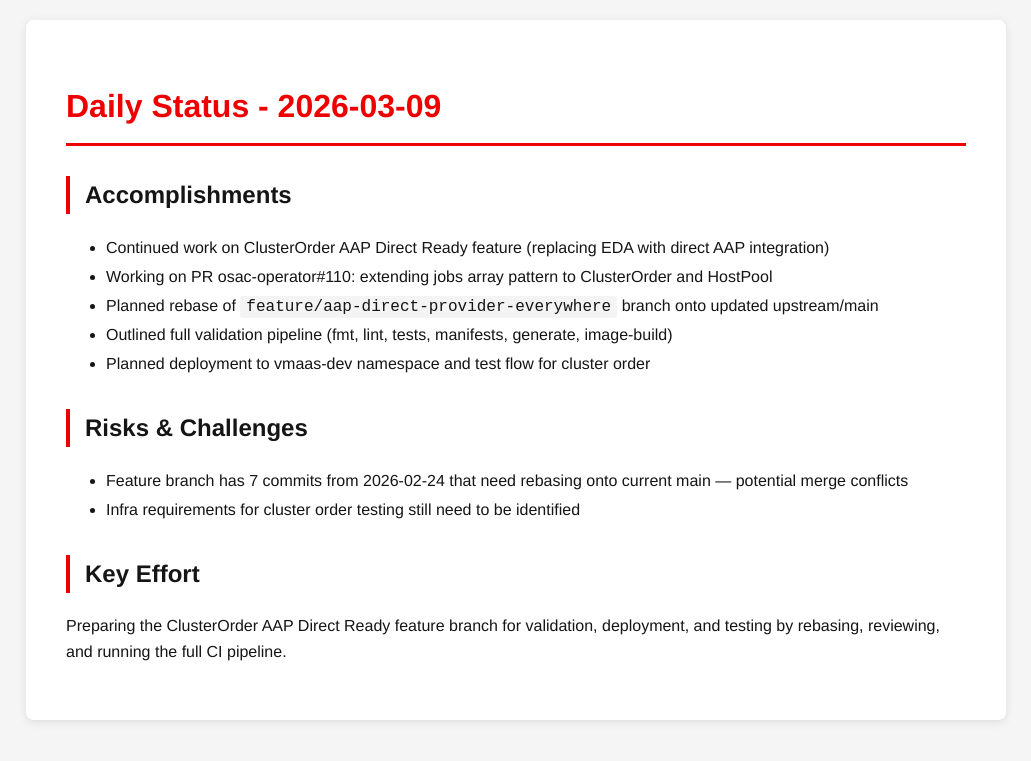
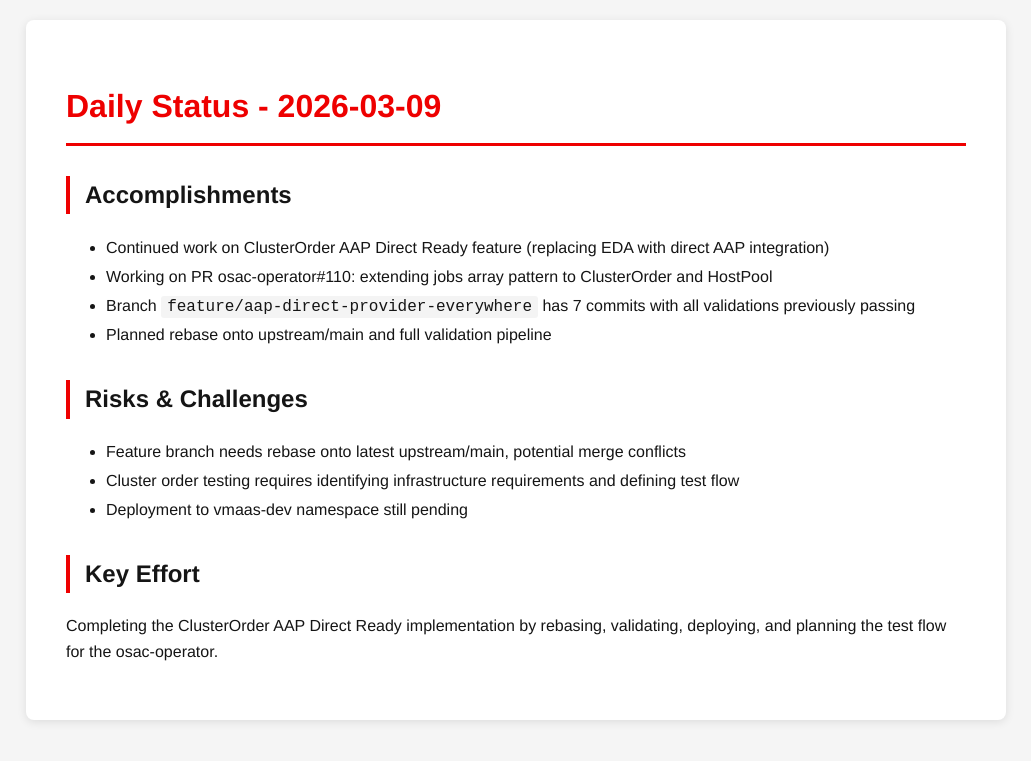
Before and after one commit to tzvatot/daily-status, a Jekyll site: the page built from 2026-03-09.md, in a window 1280 px wide. Shown: the top 761 px of the page, without its empty margins (124-1155 px from the left). Built offline with Jekyll 4.4.1, drawn with Linux system fonts in a browser that asks for light colours.

Commit message:
Daily status update - 2026-03-09

```diff
--- a/2026-03-09.md
+++ b/2026-03-09.md
@@ -9,13 +9,13 @@ date: 2026-03-09
 ## Accomplishments
 - Continued work on ClusterOrder AAP Direct Ready feature (replacing EDA with direct AAP integration)
 - Working on PR osac-operator#110: extending jobs array pattern to ClusterOrder and HostPool
-- Planned rebase of `feature/aap-direct-provider-everywhere` branch onto updated upstream/main
-- Outlined full validation pipeline (fmt, lint, tests, manifests, generate, image-build)
-- Planned deployment to vmaas-dev namespace and test flow for cluster order
+- Branch `feature/aap-direct-provider-everywhere` has 7 commits with all validations previously passing
+- Planned rebase onto upstream/main and full validation pipeline
 
 ## Risks & Challenges
-- Feature branch has 7 commits from 2026-02-24 that need rebasing onto current main — potential merge conflicts
-- Infra requirements for cluster order testing still need to be identified
+- Feature branch needs rebase onto latest upstream/main, potential merge conflicts
+- Cluster order testing requires identifying infrastructure requirements and defining test flow
+- Deployment to vmaas-dev namespace still pending
 
 ## Key Effort
-Preparing the ClusterOrder AAP Direct Ready feature branch for validation, deployment, and testing by rebasing, reviewing, and running the full CI pipeline.
+Completing the ClusterOrder AAP Direct Ready implementation by rebasing, validating, deploying, and planning the test flow for the osac-operator.
```
